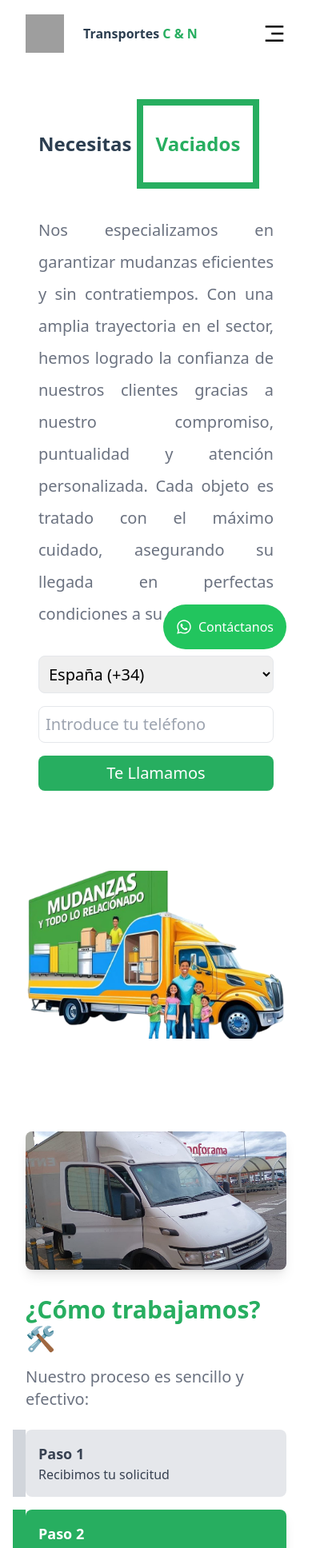
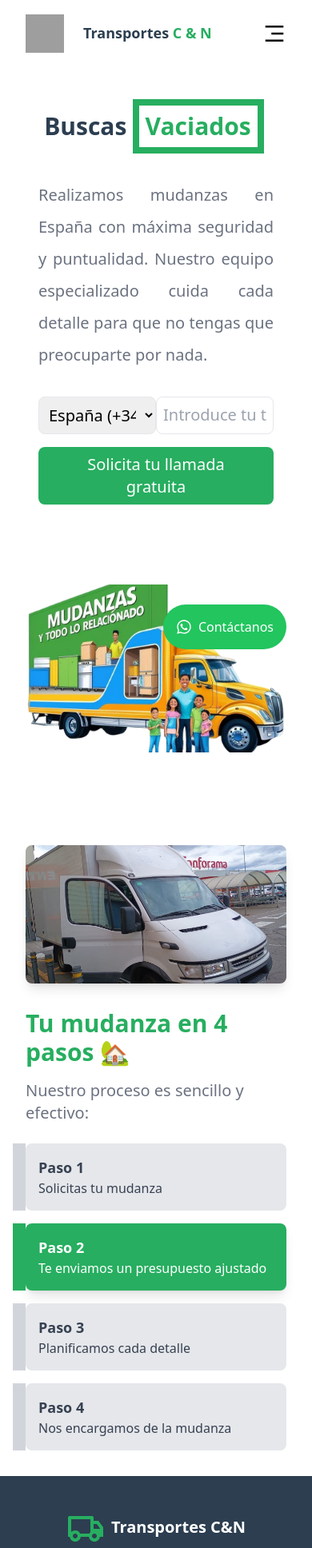
Before and after one commit to Camilo-Correa/web-mudanza, a React (Vite) app: page /home in a window 390 px wide. Shown: the top 1936 px of the page at 80% size. Built offline with nearby package versions, Linux system fonts and the light colour scheme; grey boxes are pictures that could not be loaded.

Commit message:
Actualización de Contenido segun requiere el cliente

```diff
--- a/package.json
+++ b/package.json
@@ -8,7 +8,8 @@
     "dev": "vite",
     "build": "vite build",
     "lint": "eslint .",
-    "preview": "vite preview"
+    "preview": "vite preview",
+    "generate-docs": "jsdoc src/components/*.jsx src/Pages/*.jsx -d docs/"
   },
   "dependencies": {
     "@shadcn/ui": "^0.0.4",
@@ -30,6 +31,7 @@
     "eslint-plugin-react-hooks": "^5.1.0",
     "eslint-plugin-react-refresh": "^0.4.19",
     "globals": "^15.15.0",
+    "jsdoc": "^4.0.4",
     "postcss": "^8.5.3",
     "tailwindcss": "^3.0.0",
     "vite": "^6.2.0"
--- a/src/Pages/Contacto.jsx
+++ b/src/Pages/Contacto.jsx
@@ -1,4 +1,11 @@
 import React from 'react';
+
+/**
+ * Componente Contacto que muestra la información de contacto de la empresa junto con un mapa de ubicación.
+ *
+ * @component
+ * @returns {JSX.Element} Sección con los medios de contacto y la localización de la empresa en un mapa.
+ */
 
 function Contacto() {
     return (
@@ -17,20 +24,14 @@ function Contacto() {
 
             {/* Información de contacto */}
             <div className="text-center space-y-6">
-                <h1 className="text-2xl md:text-4xl font-bold text-secondary-200">¡Contáctanos! 📞</h1>
+                <h1 className="text-2xl md:text-4xl font-bold text-secondary-200">¡Tu mudanza en Asturias y toda España empieza aquí! 📦🚛</h1>
                 <p className="text-lg text-gray-500">
-                    Siempre estamos aquí para ayudarte. Puedes ponerte en contacto con nosotros por los siguientes medios:
+                    Estamos listos para ayudarte con tu mudanza en Asturias y en cualquier punto de España. Contáctanos y te asesoramos sin compromiso.
                 </p>
 
                 <div className="space-y-4 text-lg text-gray-600">
                     <p>
-                        📧 <span className="font-bold text-primary">correo@empresa.com</span>
-                    </p>
-                    <p>
-                        ☎️ <span className="font-bold text-primary">+34 123 456 789</span>
-                    </p>
-                    <p>
-                        📱 <span className="font-bold text-primary">+34 987 654 321</span>
+                        📱 <span className="font-bold text-primary">+34 613 816 121</span>
                     </p>
                 </div>
             </div>
--- a/src/Pages/Home.jsx
+++ b/src/Pages/Home.jsx
@@ -1,5 +1,14 @@
 import React, { useState, useEffect } from 'react';
 import emailjs from "emailjs-com";
+
+/**
+ * Componente Home que muestra la página principal con información sobre los servicios de mudanza,
+ * un formulario para solicitar una llamada y una sección explicativa sobre el proceso de trabajo.
+ *
+ * @component
+ * @returns {JSX.Element} Sección principal de la página con encabezado dinámico, formulario de contacto y pasos del servicio.
+ */
+
 
 function Home() {
     const [phoneNumber, setPhoneNumber] = useState("");
@@ -7,14 +16,14 @@ function Home() {
     const [isSent, setIsSent] = useState(false);
 
     const [currentText, setCurrentText] = useState("Mudanzas");
-    const texts = ["Vaciados", "Embalajes", "Montajes", "Portes", "Traslados"];
+    const texts = ["Mudanzas","Vaciados", "Embalajes", "Montajes", "Portes", "Traslados"];
     const [currentStep, setCurrentStep] = useState(0);
 
     const steps = [
-        "Recibimos tu solicitud",
-        "Enviamos un presupuesto",
-        "Coordinamos Todo",
-        "Realizamos el servicio",
+        "Solicitas tu mudanza",
+        "Te enviamos un presupuesto ajustado",
+        "Planificamos cada detalle",
+        "Nos encargamos de la mudanza",
     ];
 
     const countryCodes = {
@@ -68,27 +77,36 @@ function Home() {
     return (
         <section className="min-h-[90vh] grid grid-cols-1 xl:grid-cols-8">
             {/* Información */}
-            <div className="md:col-span-4 flex items-center justify-center p-8 xl:p-16">
-                <div className="flex flex-col p-4 gap-8">
-                    <h1 className="xl:text-5xl text-2xl text-justify font-bold leading-[5rem] xl:leading-[6.5rem] text-secondary-200">
-                        Necesitas{' '}
-                        <span className="text-primary py-2 px-4 border-8 border-primary relative transition-all
-                        duration-500 ease-in-out inline-block">
+            <div className="md:col-span-4 flex items-center justify-center p-8 xl:p-16 ">
+                <div className="flex flex-col p-4 gap-8 " >
+                    <div className="flex items-center w-full">
+                        {/* Contenedor fijo para "Buscas" */}
+                        <div className="w-2/5 flex justify-center items-center">
+                            <h1 className="xl:text-5xl text-3xl font-bold text-secondary-200">Buscas</h1>
+                        </div>
+
+                        {/* Contenedor dinámico para {currentText} */}
+                        <div className="w-3/5 flex justify-start items-center">
+                            <h1 className="xl:text-5xl text-3xl font-bold text-secondary-200">
+                                <span className="text-primary py-2 px-2 border-8 border-primary transition-all duration-500 ease-in-out inline-block">
                                     {currentText}
                                 </span>
                             </h1>
+                        </div>
+                    </div>
                     <p className="text-gray-500 text-xl leading-[2.5rem] text-justify">
-                    Nos especializamos en garantizar mudanzas eficientes y sin contratiempos. Con una amplia trayectoria en el sector, hemos logrado la confianza de nuestros clientes gracias a nuestro compromiso, puntualidad y atención personalizada.
-                    Cada objeto es tratado con el máximo cuidado, asegurando su llegada en perfectas condiciones a su destino.
+                    Realizamos mudanzas en España con máxima seguridad y puntualidad.
+                    Nuestro equipo especializado cuida cada detalle para que no tengas que preocuparte por nada.
                     </p>
                     {/* Botón */}
-                    <div className="flex flex-col md:flex-row items-center justify-center gap-4">
+                    <div className="flex flex-col items-center md:items-start gap-4 w-full">
                         {!isSent ? (
                             <>
+                                <div className="w-full flex justifu-center md:justify-center">
                                 <select
                                     value={country}
                                     onChange={(e) => setCountry(e.target.value)}
-                                    className="w-full xl:w-auto border p-2 rounded-lg text-xl"
+                                    className="w-full md:w-auto border p-2 rounded-lg text-xl"
                                 >
                                     {countries.map((c) => (
                                         <option key={c} value={c}>{c} ({countryCodes[c]})</option>
@@ -99,24 +117,29 @@ function Home() {
                                     placeholder="Introduce tu teléfono"
                                     value={phoneNumber}
                                     onChange={(e) => setPhoneNumber(e.target.value)}
-                                    className="w-full xl:w-auto border p-2 rounded-lg text-xl"
+                                    className="w-full md:w-auto border p-2 rounded-lg text-xl"
                                 />
+                                </div>
+                                <div className="w-full flex justify-center md:justify-center">
                                     <button
                                         onClick={handleCallRequest}
-                                    className="w-full xl:w-auto bg-primary text-white py-2 px-8 rounded-lg hover:bg-primary-dark transition-transform transform hover:scale-105 text-xl"
+                                        className="bg-primary text-white py-2 px-8 rounded-lg hover:bg-primary-dark transition-transform transform hover:scale-105 text-xl"
                                     >
-                                    Te Llamamos
+                                        Solicita tu llamada gratuita
                                     </button>
+                                </div>
                             </>
                         ) : (
                             <>
                                 <span className="text-green-600 font-bold text-xl">Te contactaremos pronto 📞</span>
+                                <div className="w-full flex justify-center md:justify-center">
                                     <button
                                         onClick={() => setIsSent(false)}
-                                    className="w-full xl:w-auto bg-secondary-200 text-white py-2 px-6 rounded-lg hover:bg-gray-700 transition-transform transform hover:scale-105 text-lg"
+                                        className="bg-secondary-200 text-white py-2 px-6 rounded-lg hover:bg-gray-700 transition-transform transform hover:scale-105 text-lg"
                                     >
                                         Pedir otra llamada
                                     </button>
+                                </div>
                             </>
                         )}
                     </div>
@@ -142,7 +165,7 @@ function Home() {
                 </div>
                 {/* Paso a paso */}
                 <div className="flex-1">
-                    <h2 className="text-3xl font-bold text-primary mb-4">¿Cómo trabajamos? 🛠️</h2>
+                    <h2 className="text-3xl font-bold text-primary mb-4">Tu mudanza en 4 pasos 🏡</h2>
                     <p className="text-xl text-gray-500 mb-6">Nuestro proceso es sencillo y efectivo:</p>
                     <div className="flex flex-col space-y-4">
                         {steps.map((step, index) => (
--- a/src/components/Header.jsx
+++ b/src/components/Header.jsx
@@ -1,6 +1,17 @@
 import React, { useState } from "react";
 import { RiMenu3Fill, RiCloseLine } from "react-icons/ri";
 import { Link } from "react-router-dom";
+
+/**
+ * Componente Header que representa la barra de navegación de la aplicación.
+ * Contiene un logo, enlaces de navegación y un botón de menú para dispositivos móviles.
+ *
+ * @component
+ * @param {Object} props - Propiedades del componente.
+ * @param {boolean} props.darkMode - Indica si el modo oscuro está activado.
+ * @param {Function} props.toggleDarkMode - Función para alternar el modo oscuro.
+ * @returns {JSX.Element} El componente Header.
+ */
 
 const Header = ({ darkMode, toggleDarkMode }) => {
   const [showMenu, setShowMenu] = useState(false);
@@ -21,14 +32,14 @@ const Header = ({ darkMode, toggleDarkMode }) => {
           </a>
 
           {/* Título */}
-          <span className="text-[16px] md:text-[20px] font-bold text-secondary-200 md:mt-4">
+          <span className="text-[18px] md:text-[20px] font-bold text-secondary-200 md:mt-4">
             Transportes <span className="text-primary">C & N</span>
           </span>
         </div>
 
         {/* Menú centrado */}
         <nav
-          className={`fixed bg-white dark:bg-gray-800 w-[70%] md:w-[40%] xl:w-full h-full text-[16px] md:text-[18px] ${
+          className={`fixed bg-white dark:bg-gray-800 w-[70%] md:w-[40%] xl:w-full h-full text-[16px] md:text-[18px] mt-6 ${
             showMenu ? "left-0" : "-left-full"
           } top-0 xl:static flex-1 flex flex-col xl:flex-row items-center justify-center gap-6 md:gap-10 transition-all duration-500 z-50`}
         >
```
Also changed, not shown: jsdoc.json (added, +12 -0 lines), src/Pages/Consejos.jsx (+16 -8 lines), src/Pages/Presupuesto.jsx (+11 -0 lines), src/Pages/Services.jsx (+20 -9 lines), src/components/Footer.jsx (+8 -0 lines), src/components/ServiceCard.jsx (+14 -0 lines), src/components/WhatsAppButton.jsx (+13 -0 lines), 1 other file (tests, documents, lock files or other folders). Lines whose indentation alone changed are shown as unchanged.
